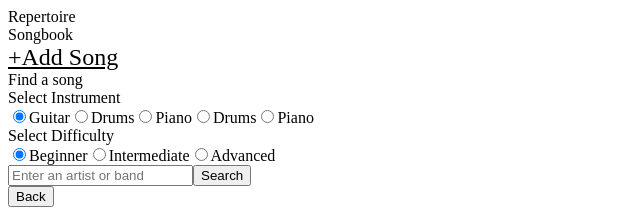
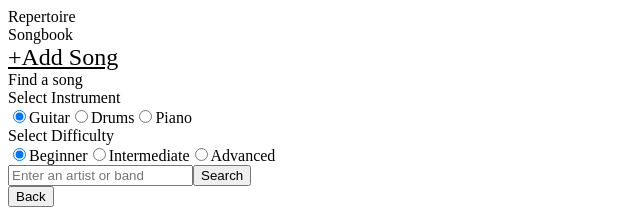
Before and after one commit to timdecillis/repertoire, a React app: page /home/search in a window 1280 px wide. Shown: the top 209 px of the page, without its empty margins (0-640 px from the left). Built offline with nearby package versions, Linux system fonts and the light colour scheme; the HTML template or start-up script is replaced by a standard one.

Commit message:
updated props and setter

```diff
--- a/client/src/components/Dashboard/Dashboard.jsx
+++ b/client/src/components/Dashboard/Dashboard.jsx
@@ -10,8 +10,8 @@ import { searchSongs } from "../../lib.js";
 import { DataContext } from "../../context.js";
 
 const Dashboard = () => {
-  const [instrument, setInstrument] = useState("guitar");
-  const [difficulty, setDifficulty] = useState("beginner");
+  const [instrument, setInstrument] = useState("Guitar");
+  const [difficulty, setDifficulty] = useState("Beginner");
   const [currentBand, setCurrentBand] = useState("");
   const [errorOpen, setErrorOpen] = useState(false);
   const [choices, setChoices] = useState([]);
@@ -53,7 +53,7 @@ const Dashboard = () => {
             setCurrentBand("");
           }}
         >
-          <Instrument title="Instrument" options={["Guitar", "Drums", "Piano"]} instrument={instrument} setInstrument={setInstrument} />
+          <Instrument title="Instrument" options={["Guitar", "Drums", "Piano"]} setter={setInstrument} />
 
           <Difficulty difficulty={difficulty} setDifficulty={setDifficulty} />
 
--- a/client/src/components/Instrument/Instrument.jsx
+++ b/client/src/components/Instrument/Instrument.jsx
@@ -1,6 +1,6 @@
 import { useState } from "react";
 
-const Instrument = ({ instrument, setInstrument, options, title }) => {
+const Instrument = ({ instrument, setter, options, title }) => {
   return (
     <div className="instrument">
       <div className="dash-option">Select {title}</div>
@@ -9,7 +9,7 @@ const Instrument = ({ instrument, setInstrument, options, title }) => {
           return (
             <>
               <input
-                onClick={(e) => setInstrument(e.target.value)}
+                onClick={(e) => setter(e.target.value)}
                 type="radio"
                 name="instrument"
                 value={value}
@@ -22,7 +22,7 @@ const Instrument = ({ instrument, setInstrument, options, title }) => {
             </>
           );
         })}
-        <input
+        {/* <input
           onClick={(e) => setInstrument(e.target.value)}
           type="radio"
           name="instrument"
@@ -41,7 +41,7 @@ const Instrument = ({ instrument, setInstrument, options, title }) => {
         ></input>
         <label className="radio-button" htmlFor="instrument">
           Piano
-        </label>
+        </label> */}
       </div>
     </div>
   );
```
